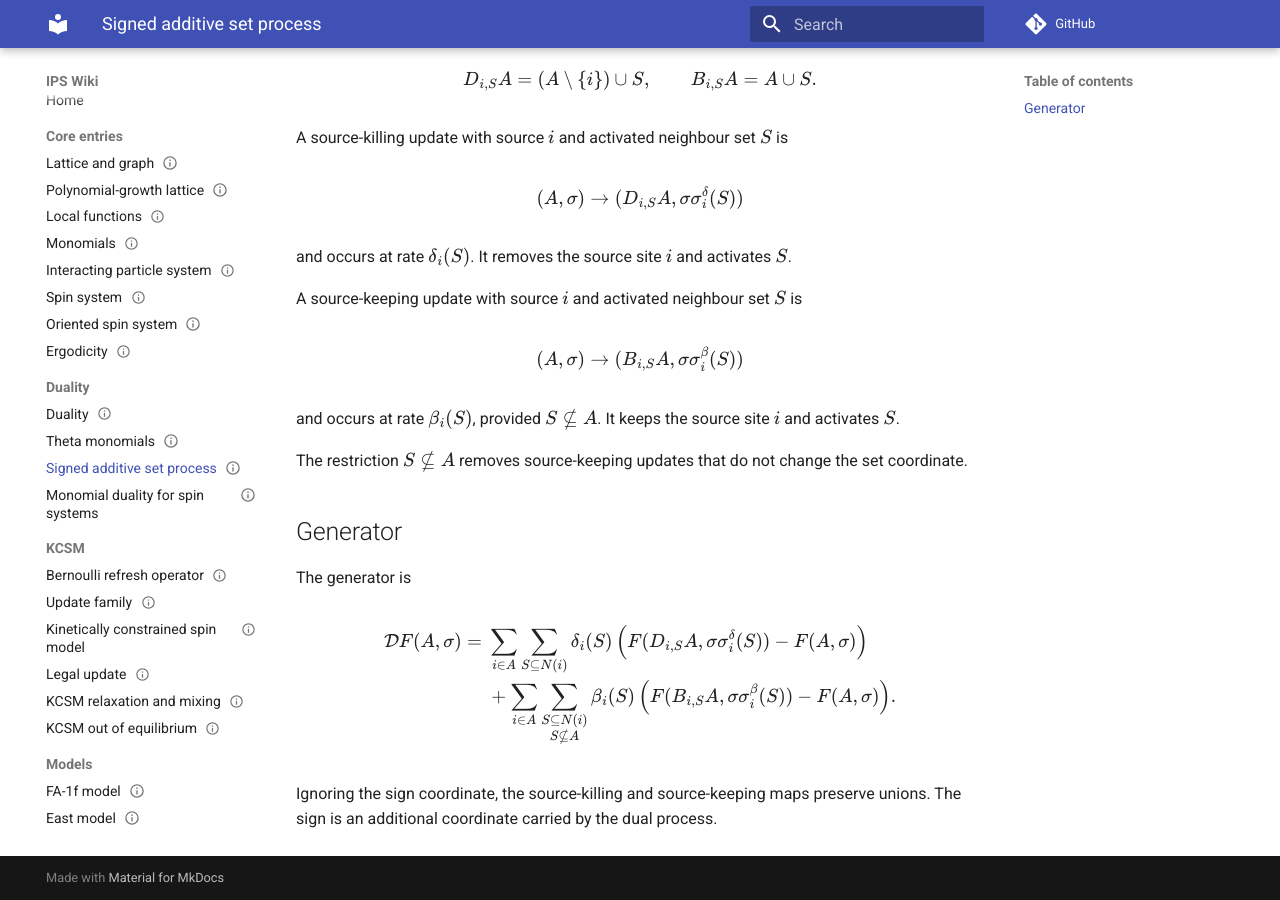
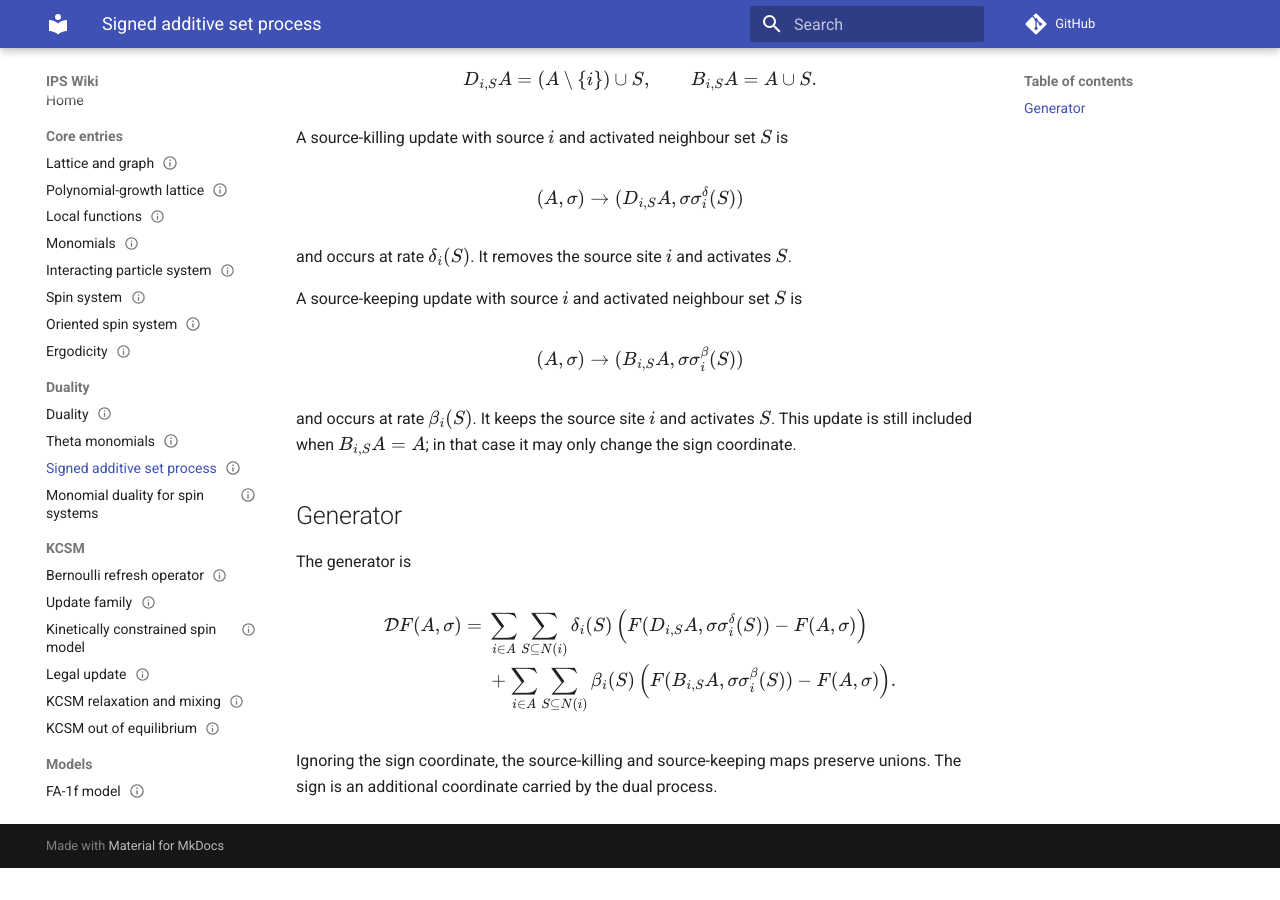
Before and after one commit to maciejgluchowski86-beep/ips-wiki, an MkDocs documentation site: the page built from docs/entries/signed-additive-set-process.md, in a window 1280 px wide and 900 px high, scrolled down 520 px. Built offline with MkDocs 1.6.1 and Material for MkDocs 9.7.7, drawn with Linux system fonts in a browser that asks for light colours; comment, search, counter and statistics services are not loaded; after the commit the page ends 1388 px from its top, so only the background shows below that.

Commit message:
Allow null set updates in signed additive set process

```diff
--- a/docs/entries/signed-additive-set-process.md
+++ b/docs/entries/signed-additive-set-process.md
@@ -50,9 +50,7 @@ $$
 (A,\sigma)\to(B_{i,S}A,\sigma\sigma_i^\beta(S))
 $$
 
-and occurs at rate \(\beta_i(S)\), provided \(S\not\subseteq A\). It keeps the source site \(i\) and activates \(S\).
-
-The restriction \(S\not\subseteq A\) removes source-keeping updates that do not change the set coordinate.
+and occurs at rate \(\beta_i(S)\). It keeps the source site \(i\) and activates \(S\). This update is still included when \(B_{i,S}A=A\); in that case it may only change the sign coordinate.
 
 ## Generator
 
@@ -65,7 +63,7 @@ $$
 \sum_{i\in A}\sum_{S\subseteq N(i)}\delta_i(S)
 \left(F(D_{i,S}A,\sigma\sigma_i^\delta(S))-F(A,\sigma)\right)\\
 &+
-\sum_{i\in A}\sum_{\substack{S\subseteq N(i)\\ S\not\subseteq A}}\beta_i(S)
+\sum_{i\in A}\sum_{S\subseteq N(i)}\beta_i(S)
 \left(F(B_{i,S}A,\sigma\sigma_i^\beta(S))-F(A,\sigma)\right).
 \end{aligned}
 $$
```
